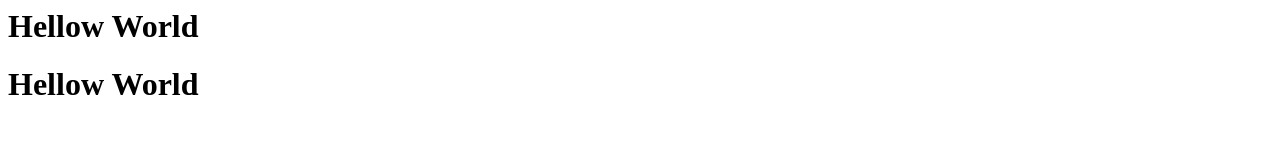
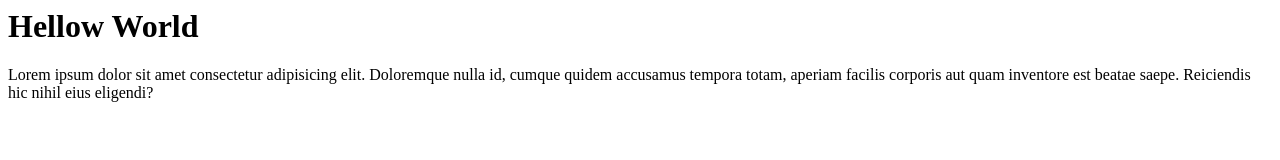
Before and after one commit to elm3ntalista/miweb, a plain HTML site: page index.html in a window 1280 px wide. Drawn offline with Linux system fonts and the light colour scheme.

Commit message:
agregando un parrafo

```diff
--- a/index.html
+++ b/index.html
@@ -1,2 +1,2 @@
 <h1>Hellow World</h1>
-<h1>Hellow World</h1>
+<p>Lorem ipsum dolor sit amet consectetur adipisicing elit. Doloremque nulla id, cumque quidem accusamus tempora totam, aperiam facilis corporis aut quam inventore est beatae saepe. Reiciendis hic nihil eius eligendi?</p>
```
